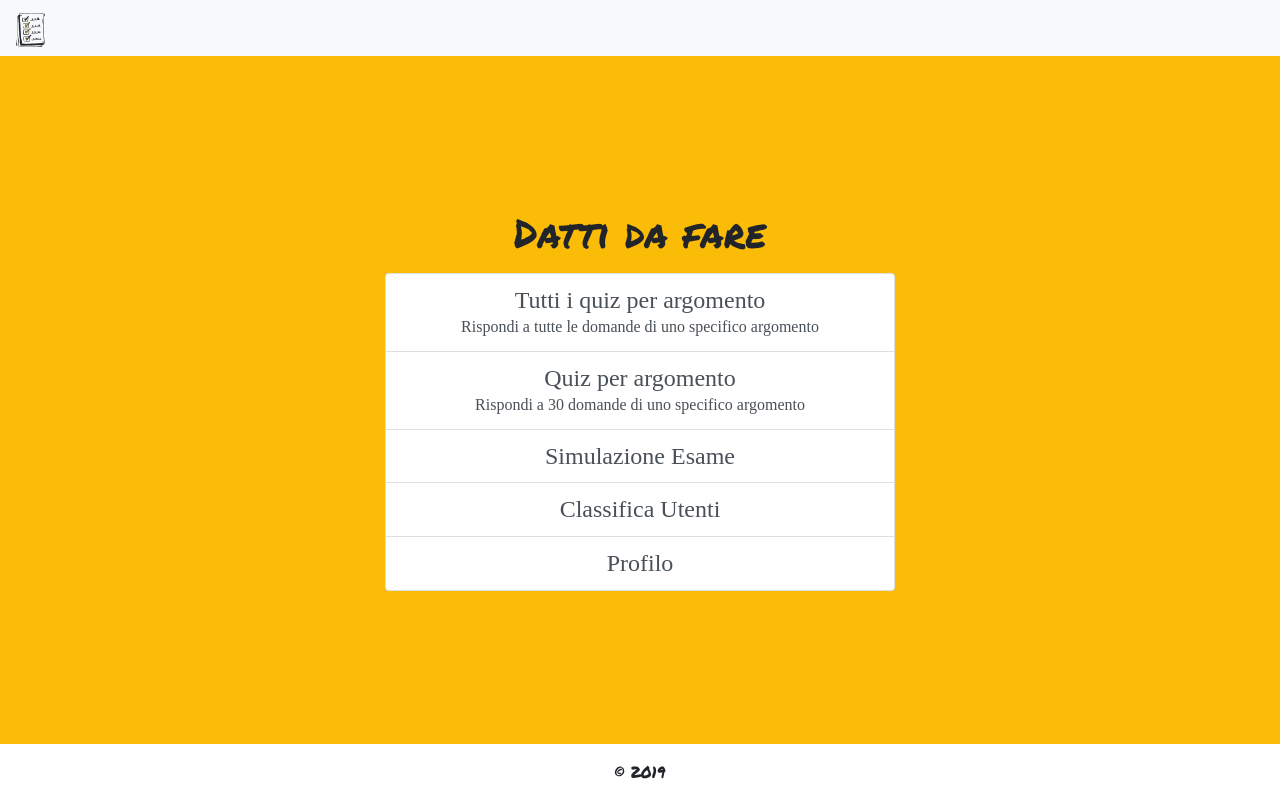
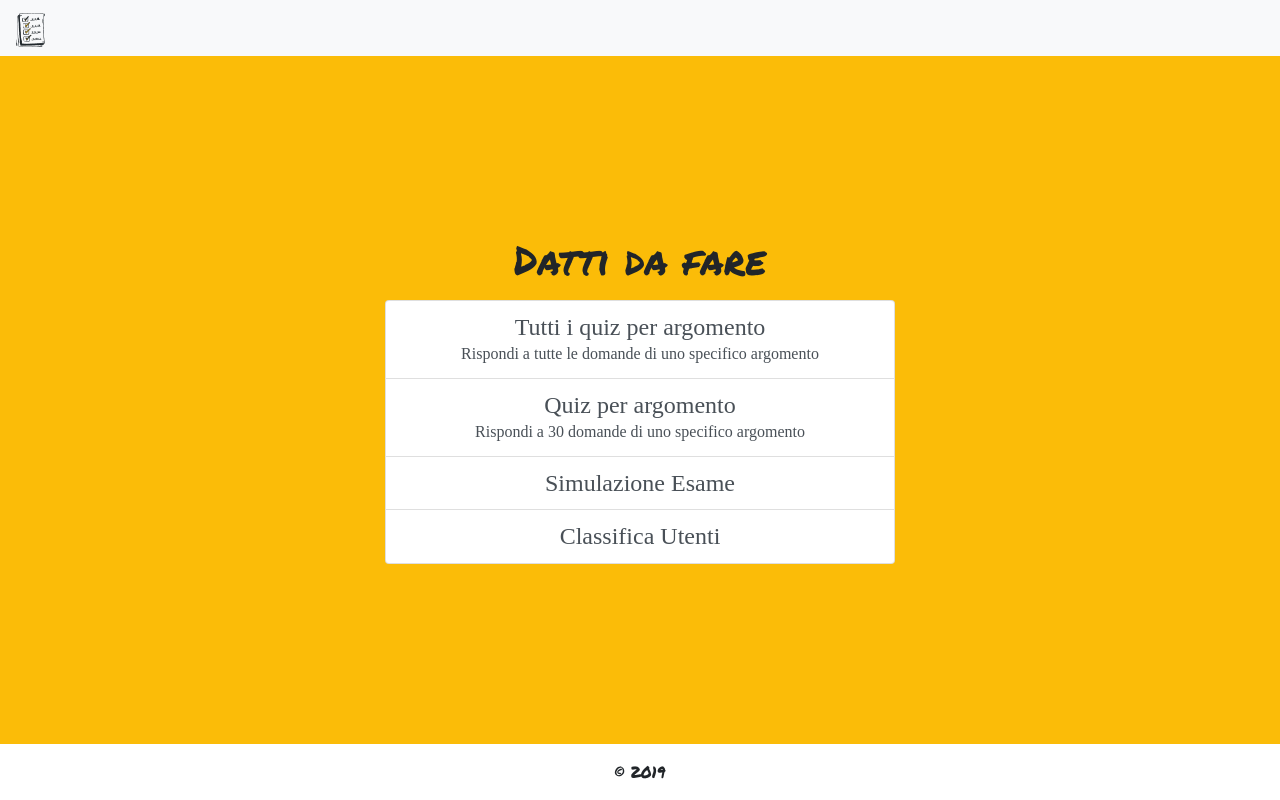
Before and after one commit to ciarlystreet/NuxtPress, a Nuxt app: page /quiz in a window 1280 px wide. Built offline with nearby package versions, Linux system fonts and the light colour scheme; no server answers; a web font is replaced by a local one.

Commit message:
hide profile link

```diff
--- a/pages/quiz/index.vue
+++ b/pages/quiz/index.vue
@@ -40,12 +40,12 @@ export default {
           href: '/classifica-utenti/',
           title: 'Classifica Utenti',
           label: 'Classifica Utenti'
-        },
-        {
-          href: '/profilo/',
-          title: 'Profilo',
-          label: 'Profilo'
         }
+        // {
+        //   href: '/profilo/',
+        //   title: 'Profilo',
+        //   label: 'Profilo'
+        // }
       ]
     }
   }
```
